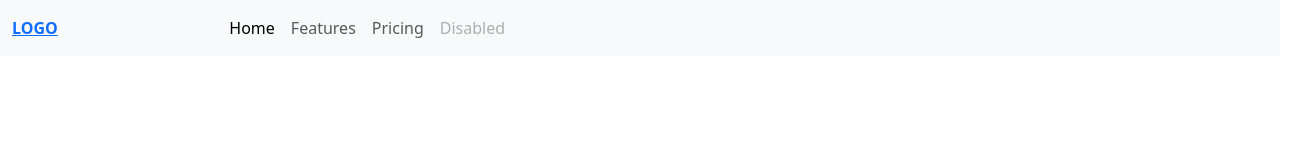
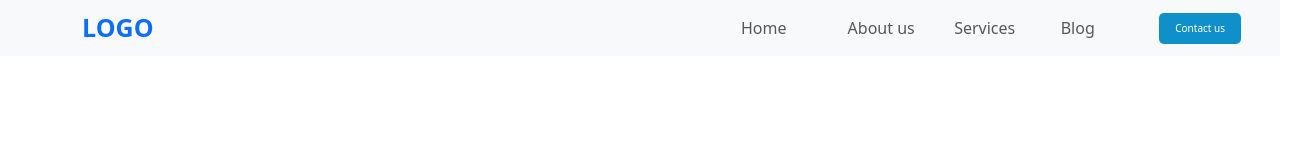
Before and after one commit to ablakulova/boostrapppp, a plain HTML site: page index.html in a window 1280 px wide. Shown: the whole page, 1314 px wide, since content can reach past the window. Drawn offline with nearby package versions, Linux system fonts and the light colour scheme.

Commit message:
navbar end

```diff
--- a/index.html
+++ b/index.html
@@ -9,26 +9,29 @@
 <body>
 <section id="navbar">
     <nav class="navbar navbar-expand-lg bg-body-tertiary">
-        <div class="container-fluid">
-            <a class="logo fw-bold col-lg-2 col-md-4" href="#">LOGO</a>
+        <div class="container">
+            <a class="logo fw-bold col-lg-7 " href="#">LOGO</a>
             <button class="navbar-toggler" type="button" data-bs-toggle="collapse" data-bs-target="#navbarNav" aria-controls="navbarNav" aria-expanded="false" aria-label="Toggle navigation">
                 <span class="navbar-toggler-icon"></span>
             </button>
             <div class="collapse navbar-collapse" id="navbarNav">
-                <ul class="navbar-nav">
-                    <li class="nav-item">
-                        <a class="nav-link active" aria-current="page" href="#">Home</a>
+                <ul class="navbar-nav col-lg-11">
+                    <li class="nav-item col-lg-3">
+                        <a class="nav-link fw-medium" href="#">Home</a>
                     </li>
-                    <li class="nav-item">
-                        <a class="nav-link" href="#">Features</a>
+                    <li class="nav-item col-lg-3">
+                        <a class="nav-link fw-medium" href="#">About us</a>
                     </li>
-                    <li class="nav-item">
-                        <a class="nav-link" href="#">Pricing</a>
+                    <li class="nav-item col-lg-3">
+                        <a class="nav-link fw-medium" href="#">Services</a>
                     </li>
-                    <li class="nav-item">
-                        <a class="nav-link disabled" aria-disabled="true">Disabled</a>
+                    <li class="nav-item  col-lg-3">
+                        <a class="nav-link fw-medium" href="#">Blog</a>
                     </li>
                 </ul>
+                <div class="col-lg-4">
+                    <button type="button" class="contact px-3 py-2">Contact us</button>
+                </div>
             </div>
         </div>
     </nav>
--- a/style.css
+++ b/style.css
@@ -0,0 +1,20 @@
+* {
+    box-sizing: border-box;
+    margin: 0;
+    padding: 0;
+}
+
+
+.logo{
+    text-decoration:none;
+    font-size:25px;
+}
+
+
+.contact{
+    font-size:10px;
+    color:white;
+    border:none;
+    background:#1090CB;
+    border-radius:5px;
+}
```
